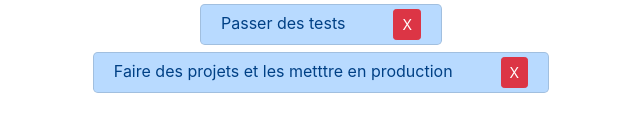
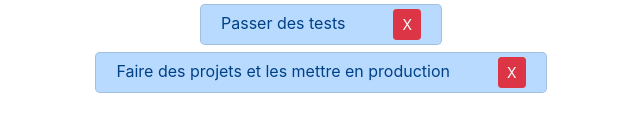
Before and after one commit to StephaneDUPUY/to-do-list-jquery, a plain HTML site: page index.html in a window 1280 px wide. Shown: the part 235-366 px from the top of the page, 319-959 px from the left. Drawn offline with nearby package versions, Linux system fonts and the light colour scheme.

```diff
--- a/index.html
+++ b/index.html
@@ -22,7 +22,7 @@
                 <li class="list-group-item list-group-item-primary rounded-lg mt-2 mx-auto py-0">Se mettre à jour sur Symfony<button class="delete btn btn-danger btn-sm my-1 ml-5">X</button></li>
                 <li class="list-group-item list-group-item-primary rounded-lg mt-2 mx-auto py-0">Apprendre React JS<button class="delete btn btn-danger btn-sm my-1 ml-5">X</button></li>
                 <li class="list-group-item list-group-item-primary rounded-lg mt-2 mx-auto py-0">Passer des tests<button class="delete btn btn-danger btn-sm my-1 ml-5">X</button></li>
-                <li class="list-group-item list-group-item-primary rounded-lg mt-2 mx-auto py-0">Faire des projets et les metttre en production<button class="delete btn btn-danger btn-sm my-1 ml-5">X</button></li>
+                <li class="list-group-item list-group-item-primary rounded-lg mt-2 mx-auto py-0">Faire des projets et les mettre en production<button class="delete btn btn-danger btn-sm my-1 ml-5">X</button></li>
             </ul>
         </div>
 
```
